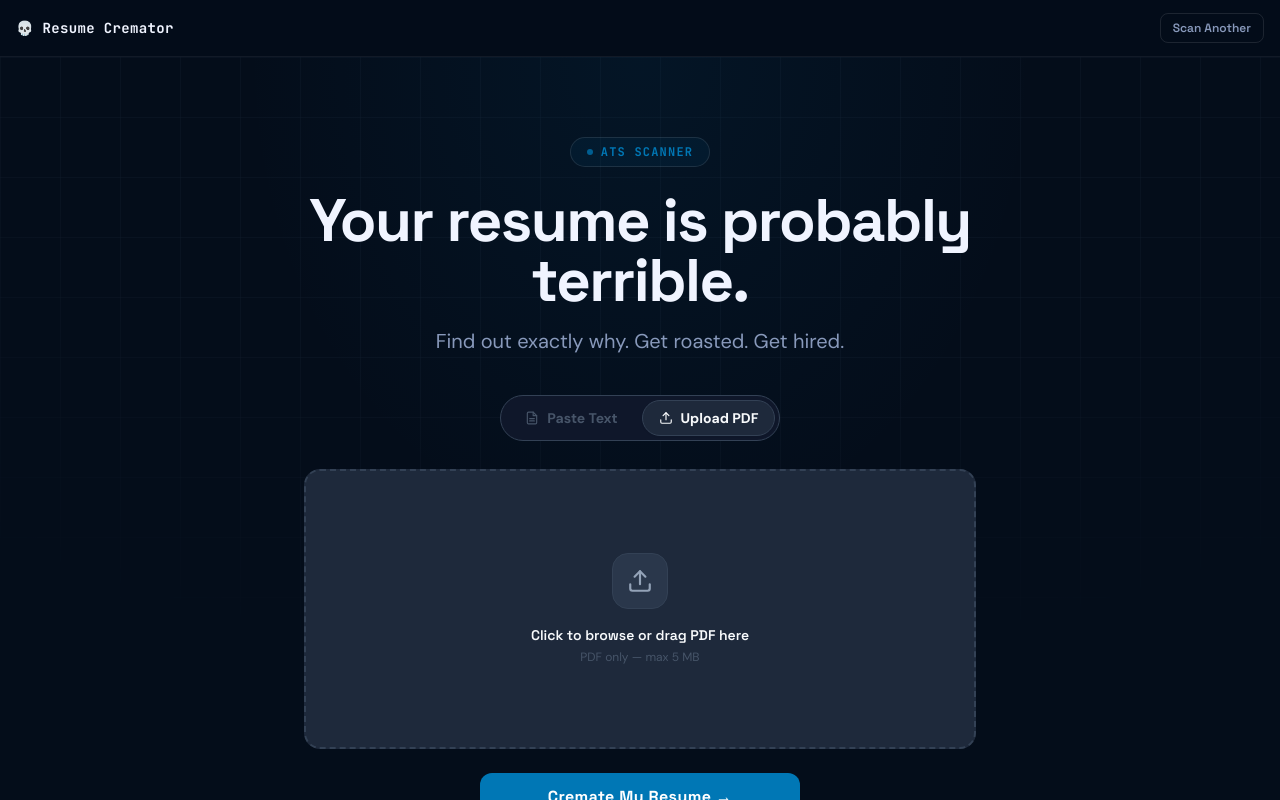
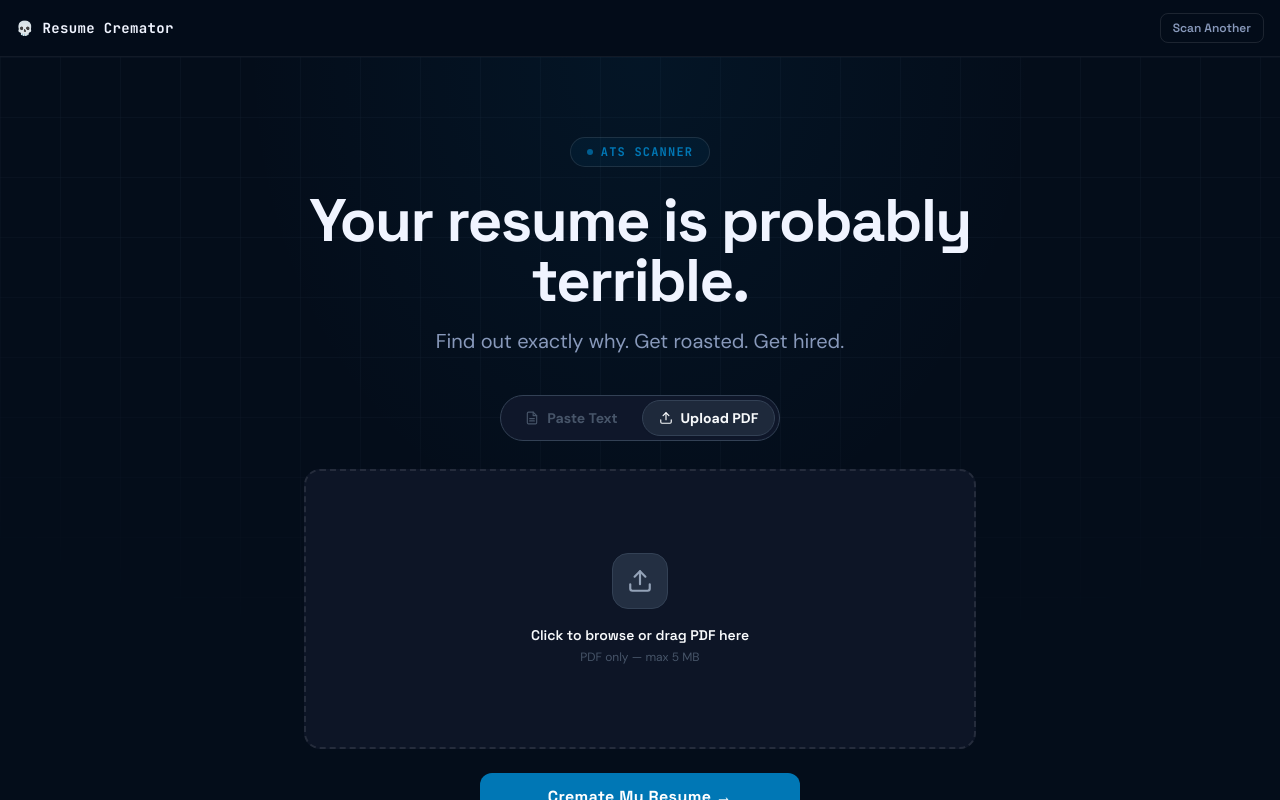
Before and after one commit to dhananjay6561/Resume-Cremator, a Next.js app: page / in a window 1280 px wide. Both pictures are taken after a click on the button "Upload PDF". Shown: the top 800 px of the page. Built offline with nearby package versions, Linux system fonts and the light colour scheme.

Commit message:
style: update pdf upload drag-drop border to steel blue
Signed-off-by: dhananjay6561 <dhananjayaggarwal6561@gmail.com>

```diff
--- a/components/resume-input/pdf-upload.tsx
+++ b/components/resume-input/pdf-upload.tsx
@@ -54,23 +54,23 @@ export function PdfUpload({ file, onFileSelect, error }: PdfUploadProps) {
         onDrop={handleDrop}
         animate={{
           borderColor: isDragActive
-            ? '#E5451F'
+            ? '#0077b5'
             : error
-            ? 'rgba(229,69,31,0.4)'
+            ? 'rgba(255,59,48,0.4)'
             : file
             ? 'rgba(34,197,94,0.4)'
-            : '#334155',
+            : 'rgba(255,255,255,0.1)',
           backgroundColor: isDragActive
-            ? 'rgba(229,69,31,0.08)'
+            ? 'rgba(0,119,181,0.08)'
             : error
-            ? 'rgba(229,69,31,0.05)'
+            ? 'rgba(255,59,48,0.05)'
             : file
             ? 'rgba(34,197,94,0.05)'
-            : '#1E293B',
+            : 'var(--navy-800)',
           scale: isDragActive ? 1.01 : 1,
         }}
         transition={{ duration: 0.2 }}
-        whileHover={{ borderColor: '#475569' }}
+        whileHover={{ borderColor: '#0077b5' }}
         className="relative flex flex-col items-center justify-center w-full min-h-[280px] rounded-2xl border-2 border-dashed transition-colors duration-200 cursor-pointer"
       >
         <input
```
